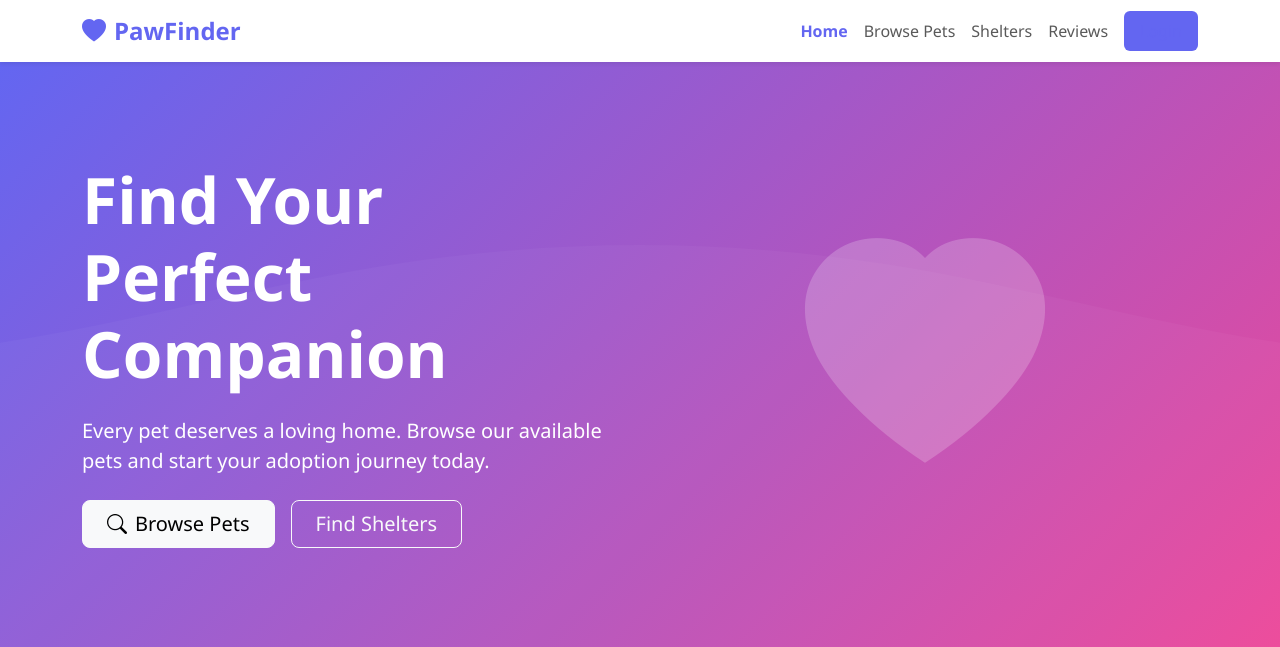
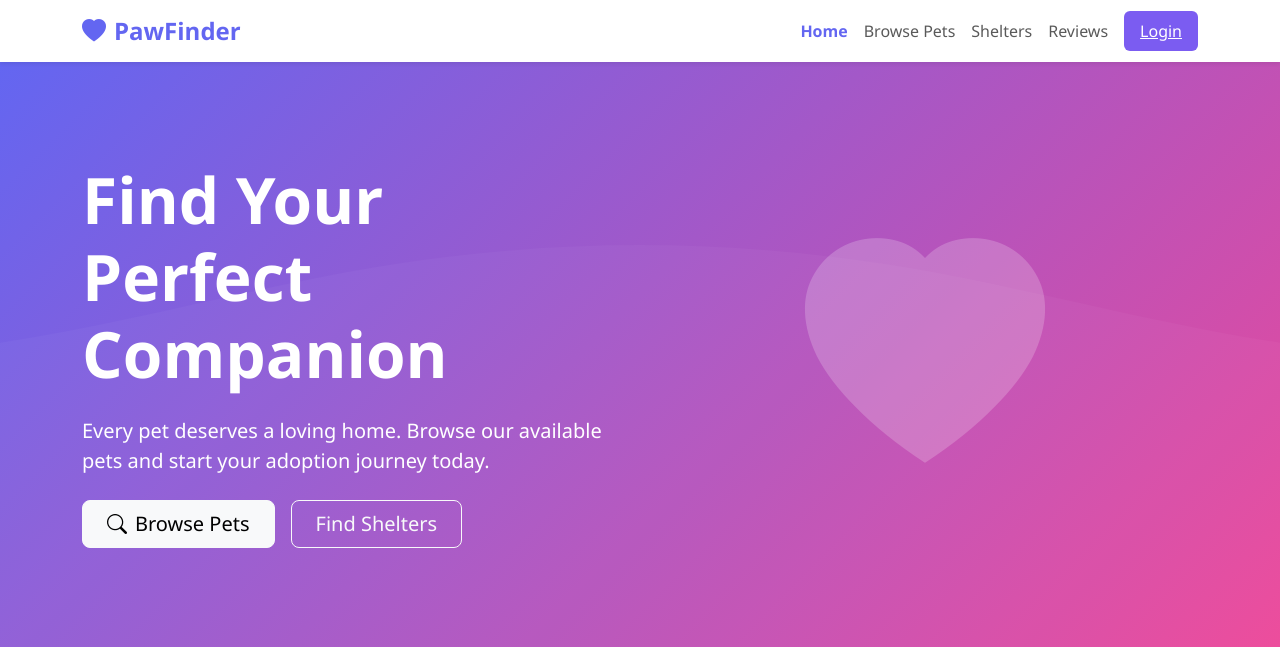
Before and after one commit to zejnebsemic/PawPal_System, a PHP site: page / in a window 1280 px wide, with the pointer over the restyled element. Shown: the top 647 px of the page. Run offline with PHP 8.4, Linux system fonts and the light colour scheme.

Commit message:
Changed navbar button color to match PawFinder theme

```diff
--- a/frontend/assets/css/style.css
+++ b/frontend/assets/css/style.css
@@ -368,3 +368,10 @@ body {
 #app-content {
     flex: 1;
 }
+
+
+a.btn.btn-outline-primary:hover {
+  color: white !important;
+  background-color: #7b5cf1 !important;
+  border-color: #7b5cf1 !important;
+}
```
